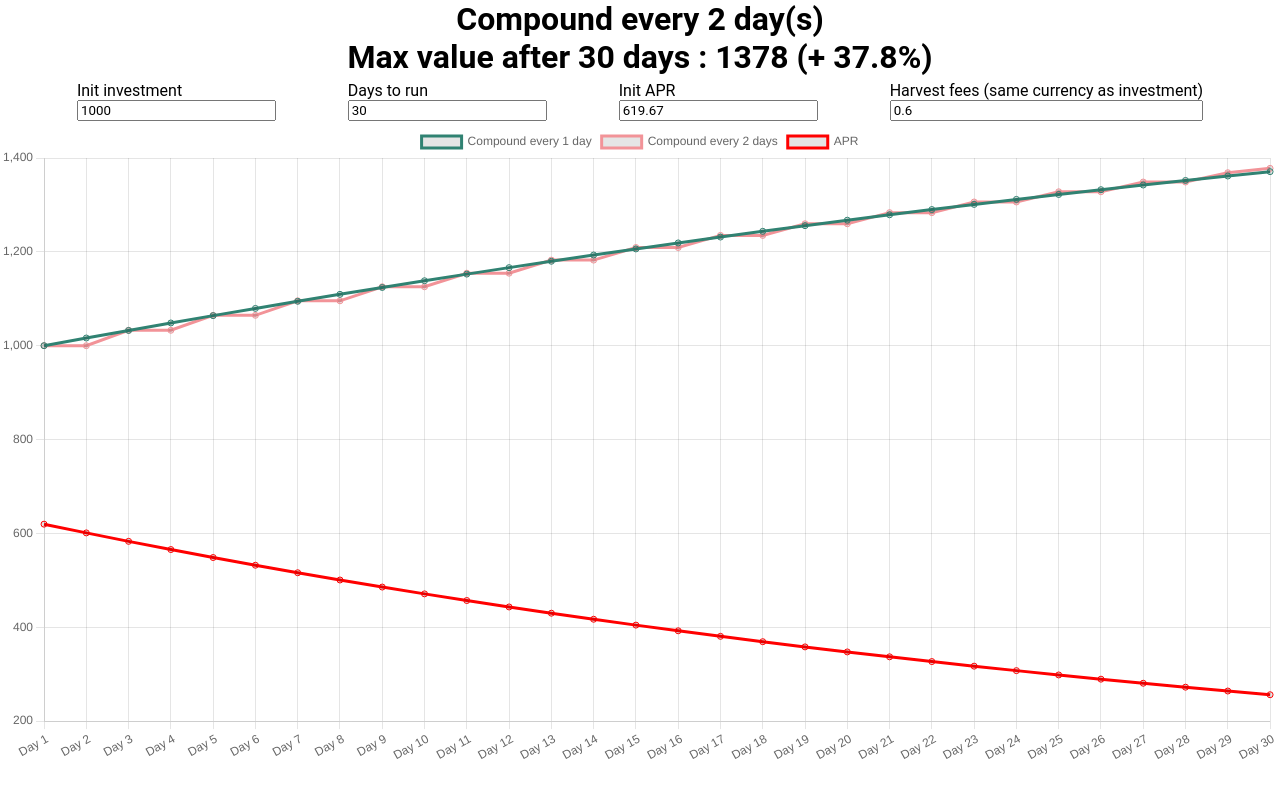
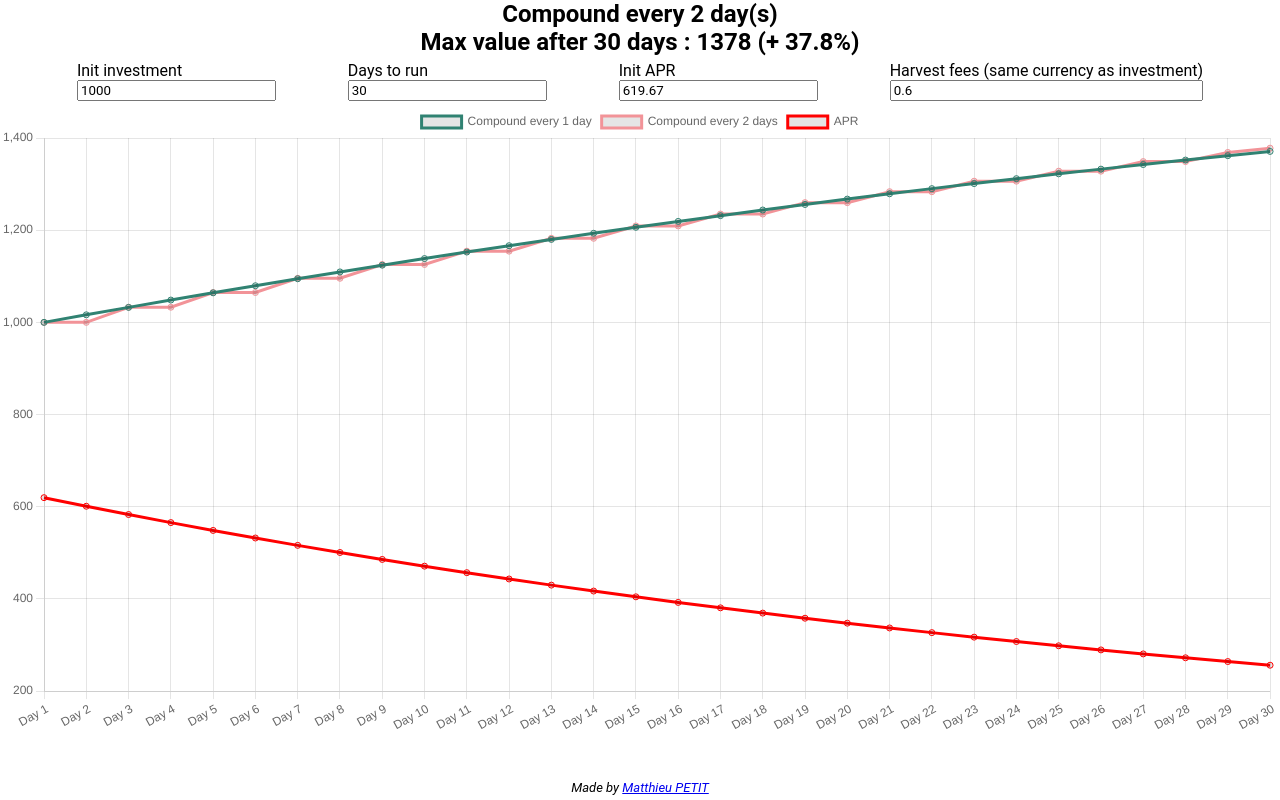
Before and after one commit to matthieu994/farm-calculator, a website: page public/index.html in a window 1280 px wide. Drawn offline with nearby package versions, Linux system fonts and the light colour scheme.

Commit message:
add link

```diff
--- a/public/index.html
+++ b/public/index.html
@@ -9,8 +9,8 @@
   </head>
   <body>
     <div id="results">
-			<h1 id="compound">Compound every XXX day(s)</h1>
-			<h1 id="last_max">Max value after XXX days : YYY</h1>
+      <h2 id="compound">Compound every XXX day(s)</h2>
+      <h2 id="last_max">Max value after XXX days : YYY</h2>
     </div>
 
     <div id="values">
@@ -27,9 +27,7 @@
         <input type="number" id="init_apr" />
       </div>
       <div>
-				<label for="harvest_fees"
-					>Harvest fees (same currency as investment)</label
-				>
+        <label for="harvest_fees">Harvest fees (same currency as investment)</label>
         <input type="number" id="harvest_fees" step="0.01" />
       </div>
     </div>
@@ -38,6 +36,9 @@
       <canvas id="myChart"></canvas>
     </div>
 
-		<script src="test.js"></script>
+    <footer>
+      Made by <a href="https://www.linkedin.com/in/matthieu994/">Matthieu PETIT</a>
+    </footer>
+    <script src="main.js"></script>
   </body>
 </html>
--- a/public/test.js
+++ b/public/main.js
@@ -32,9 +32,9 @@ function updateChart() {
 }
 
 function getRandomColor() {
-  var letters = '0123456789ABCDEF';
-  var color = '#';
-  for (var i = 0; i < 6; i++) {
+  const letters = '0123456789ABCDEF';
+  let color = '#';
+  for (let i = 0; i < 6; i++) {
     color += letters[Math.floor(Math.random() * 16)];
   }
   return color;
--- a/public/style.css
+++ b/public/style.css
@@ -1,7 +1,7 @@
 * {
   box-sizing: border-box;
   margin: 0;
-	font-family: "Roboto";
+  font-family: 'Roboto';
 }
 
 #values {
@@ -17,7 +17,7 @@
 }
 
 #canvas_container canvas {
-	max-height: 86vh;
+  max-height: calc(100vh - 170px);
 }
 
 #results {
@@ -25,3 +25,13 @@
   flex-direction: column;
   align-items: center;
 }
+
+footer {
+  text-align: center;
+  font-style: italic;
+  font-size: small;
+  position: fixed;
+  bottom: 0;
+  width: 100%;
+  padding: 5px;
+}
```
Also changed, not shown: bin/serve.js (+49 -29 lines), package.json (+1 -8 lines), 1 other file. Lines whose indentation alone changed are shown as unchanged.
